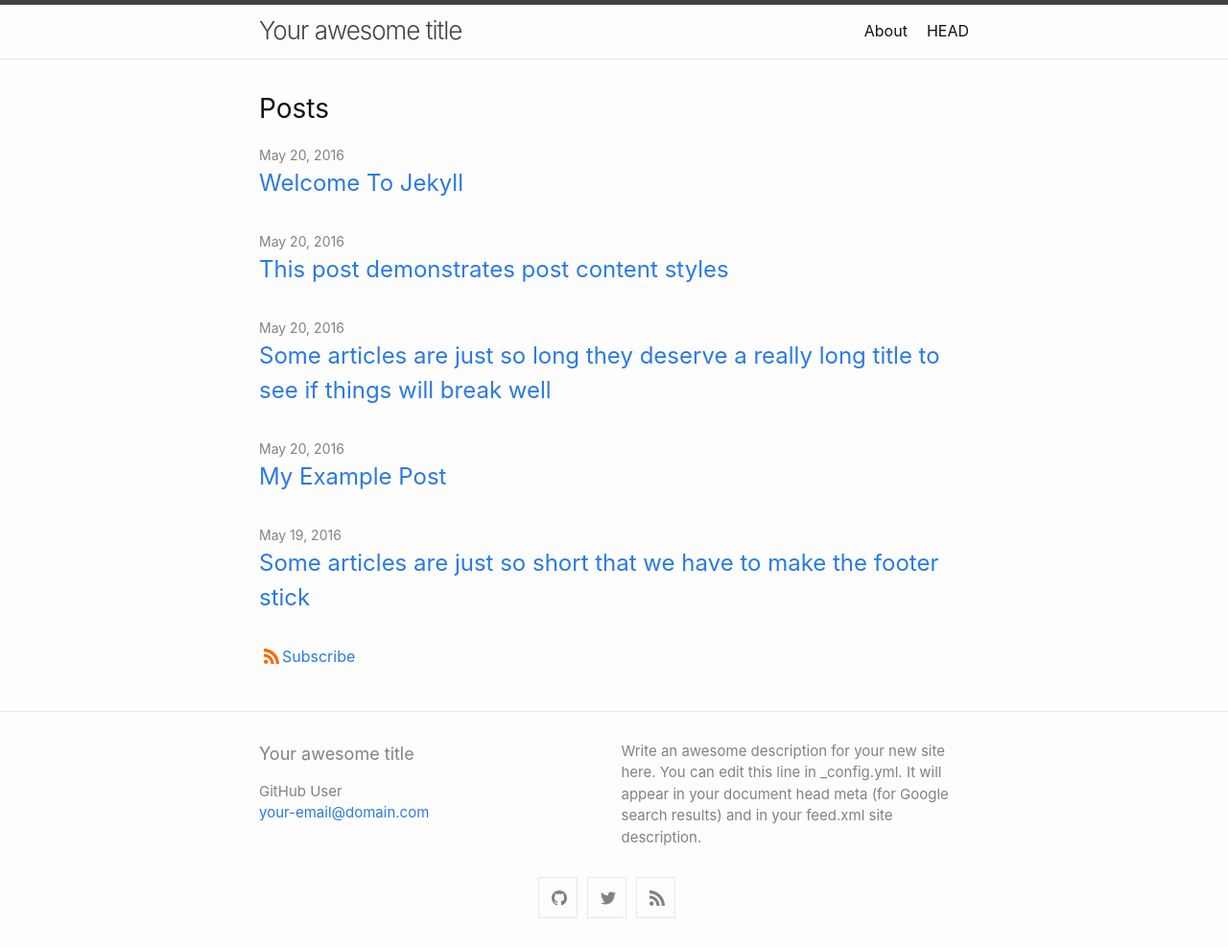
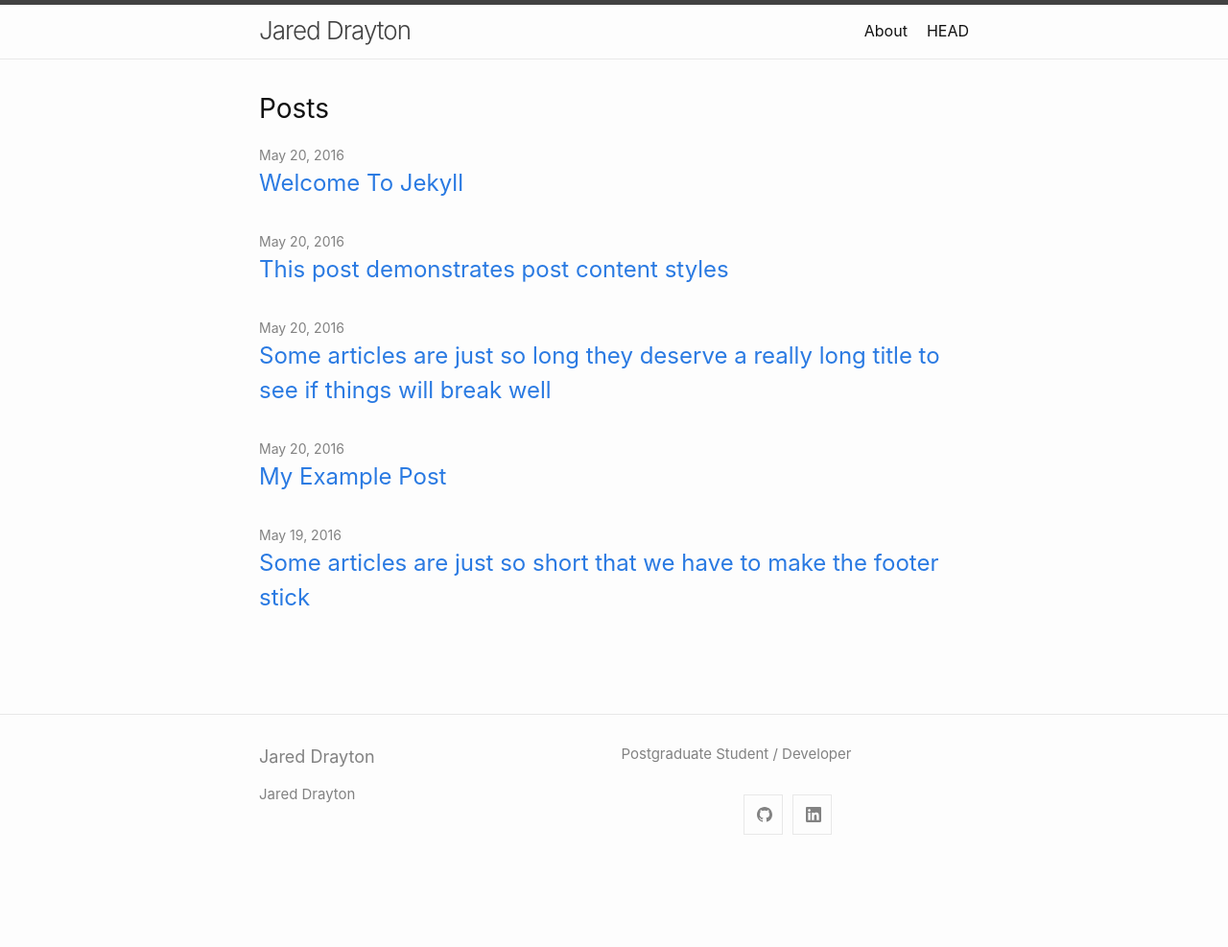
Before and after one commit to jareddrayton/jareddrayton.github.io, a Jekyll site: the page built from index.md, in a window 1280 px wide. Shown: the whole page at 96% size. Built offline with Jekyll 4.4.1, drawn with Linux system fonts in a browser that asks for light colours; after the commit the page ends 900 px from its top, so only the background shows below that.

Commit message:
Added personal info

```diff
--- a/_config.yml
+++ b/_config.yml
@@ -1,10 +1,8 @@
-title: Your awesome title
-author: GitHub User
-email: your-email@domain.com
+title: Jared Drayton
+author: Jared Drayton
+# email: your-email@domain.com
 description: > # this means to ignore newlines until "show_excerpts:"
-  Write an awesome description for your new site here. You can edit this
-  line in _config.yml. It will appear in your document head meta (for
-  Google search results) and in your feed.xml site description.
+  Postgraduate Student / Developer
 
 show_excerpts: false # set to true to show excerpts on the homepage
 
@@ -15,14 +13,14 @@ minima:
 
   # generate social links in footer
   social_links:
-    twitter: jekyllrb
-    github:  jekyll
-    rss: rss
+    # twitter: jekyllrb
+    github:  jareddrayton
+    # rss: rss
     # dribbble: jekyll
     # facebook: jekyll
     # flickr:   jekyll
     # instagram: jekyll
-    # linkedin: jekyll
+    linkedin: jareddrayton
     # pinterest: jekyll
     # youtube: jekyll
     # youtube_channel: UC8CXR0-3I70i1tfPg1PAE1g
--- a/_layouts/home.html
+++ b/_layouts/home.html
@@ -28,11 +28,6 @@ layout: default
       {%- endfor -%}
     </ul>
 
-    <p class="feed-subscribe">
-      <a href="{{ 'feed.xml' | relative_url }}">
-        <svg class="svg-icon orange"><use xlink:href="{{ 'assets/minima-social-icons.svg#rss' | relative_url }}"></use></svg><span>Subscribe</span>
-      </a>
-    </p>
   {%- endif -%}
 
 </div>
```
